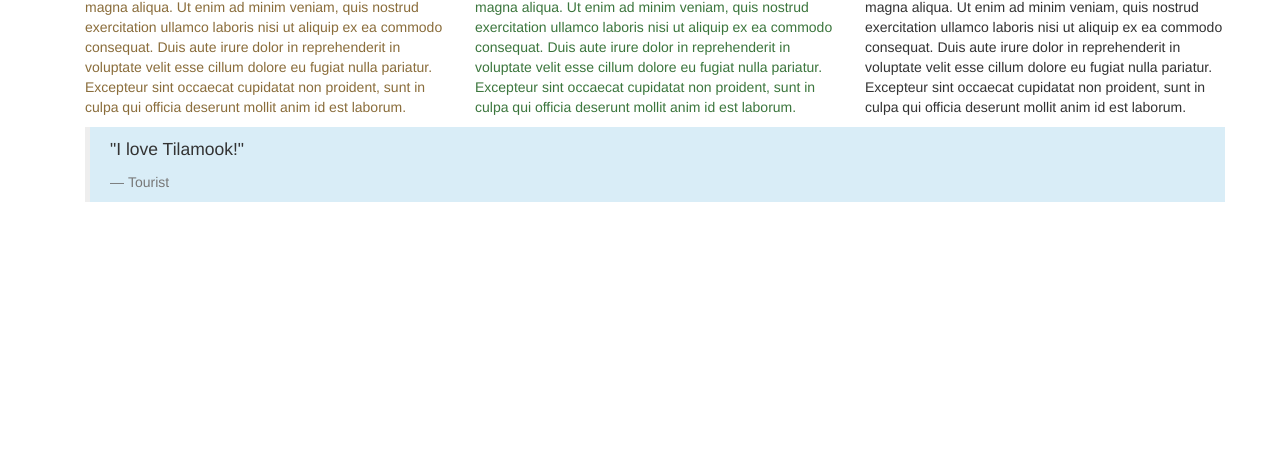
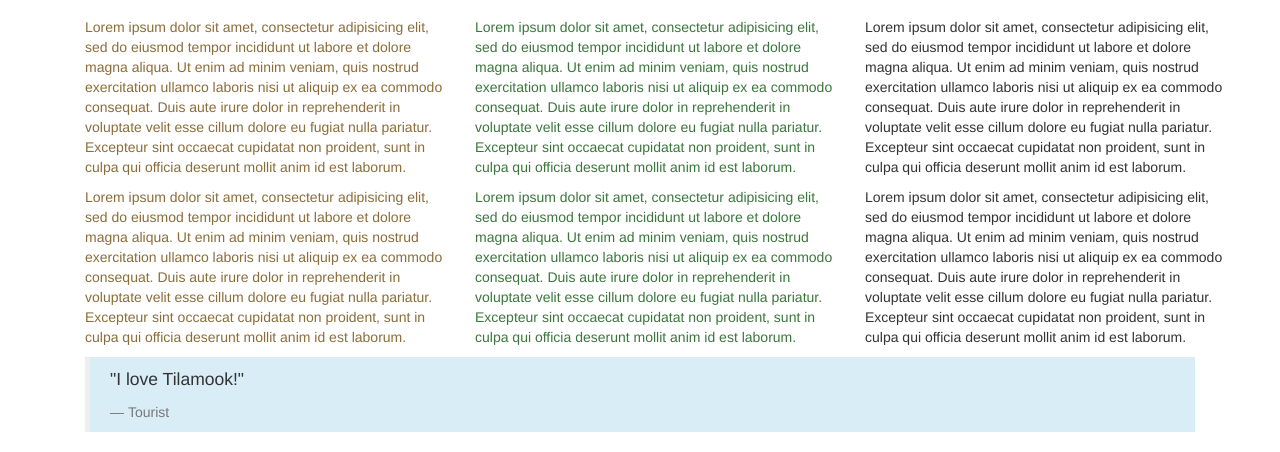
Before and after one commit to Jlannon90/Vacation, a plain HTML site: page index.html in a window 1280 px wide. Shown: the part 383-835 px from the top of the page. Before the commit the page ends 800 px from the top, so only its background shows below. Drawn offline with Linux system fonts and the light colour scheme.

Commit message:
add p with div for columns and rows

```diff
--- a/index.html
+++ b/index.html
@@ -11,25 +11,49 @@
       </div>
   <body>
     <div class="container">
-      <h1>About Tilamook</h1>
+      <div class="well">
+        <h1>About Tilamook</h1>
+      </div>
         <div class="row">
           <div class="col-md-4">
             <p class="text-warning">
               Lorem ipsum dolor sit amet, consectetur adipisicing elit, sed do eiusmod tempor incididunt ut labore et dolore magna aliqua. Ut enim ad minim veniam, quis nostrud exercitation ullamco laboris nisi ut aliquip ex ea commodo consequat. Duis aute irure dolor in reprehenderit in voluptate velit esse cillum dolore eu fugiat nulla pariatur. Excepteur sint occaecat cupidatat non proident, sunt in culpa qui officia deserunt mollit anim id est laborum.
-            </p></div>
+            </p>
+          </div>
           <div class="col-md-4">
             <p class="text-success">
               Lorem ipsum dolor sit amet, consectetur adipisicing elit, sed do eiusmod tempor incididunt ut labore et dolore magna aliqua. Ut enim ad minim veniam, quis nostrud exercitation ullamco laboris nisi ut aliquip ex ea commodo consequat. Duis aute irure dolor in reprehenderit in voluptate velit esse cillum dolore eu fugiat nulla pariatur. Excepteur sint occaecat cupidatat non proident, sunt in culpa qui officia deserunt mollit anim id est laborum.
-            </p></div>
+            </p>
+          </div>
           <div class="col-md-4">
             <p class="text-shadow">
               Lorem ipsum dolor sit amet, consectetur adipisicing elit, sed do eiusmod tempor incididunt ut labore et dolore magna aliqua. Ut enim ad minim veniam, quis nostrud exercitation ullamco laboris nisi ut aliquip ex ea commodo consequat. Duis aute irure dolor in reprehenderit in voluptate velit esse cillum dolore eu fugiat nulla pariatur. Excepteur sint occaecat cupidatat non proident, sunt in culpa qui officia deserunt mollit anim id est laborum.
-            </p></div>
-          <div class="col-md-12">
-            <blockquote class="bg-info">
-              <p>"I love Tilamook!"</p>
-              <footer>Tourist</footer>
-            </blockquote></div>
+            </p>
+          </div>
+        </div>
+        <div class="row">
+          <div class="col-md-4">
+            <p class="text-warning">
+              Lorem ipsum dolor sit amet, consectetur adipisicing elit, sed do eiusmod tempor incididunt ut labore et dolore magna aliqua. Ut enim ad minim veniam, quis nostrud exercitation ullamco laboris nisi ut aliquip ex ea commodo consequat. Duis aute irure dolor in reprehenderit in voluptate velit esse cillum dolore eu fugiat nulla pariatur. Excepteur sint occaecat cupidatat non proident, sunt in culpa qui officia deserunt mollit anim id est laborum.
+            </p>
+          </div>
+          <div class="col-md-4">
+            <p class="text-success">
+              Lorem ipsum dolor sit amet, consectetur adipisicing elit, sed do eiusmod tempor incididunt ut labore et dolore magna aliqua. Ut enim ad minim veniam, quis nostrud exercitation ullamco laboris nisi ut aliquip ex ea commodo consequat. Duis aute irure dolor in reprehenderit in voluptate velit esse cillum dolore eu fugiat nulla pariatur. Excepteur sint occaecat cupidatat non proident, sunt in culpa qui officia deserunt mollit anim id est laborum.
+            </p>
+          </div>
+          <div class="col-md-4">
+            <p class="text-shadow">
+              Lorem ipsum dolor sit amet, consectetur adipisicing elit, sed do eiusmod tempor incididunt ut labore et dolore magna aliqua. Ut enim ad minim veniam, quis nostrud exercitation ullamco laboris nisi ut aliquip ex ea commodo consequat. Duis aute irure dolor in reprehenderit in voluptate velit esse cillum dolore eu fugiat nulla pariatur. Excepteur sint occaecat cupidatat non proident, sunt in culpa qui officia deserunt mollit anim id est laborum.
+            </p>
+          </div>
+        </div>
+      </div>
+        <div class="col-md-12">
+          <blockquote class="bg-info">
+            <p>"I love Tilamook!"</p>
+            <footer>Tourist</footer>
+          </blockquote>
         </div>
       </div>
   </body>
```
